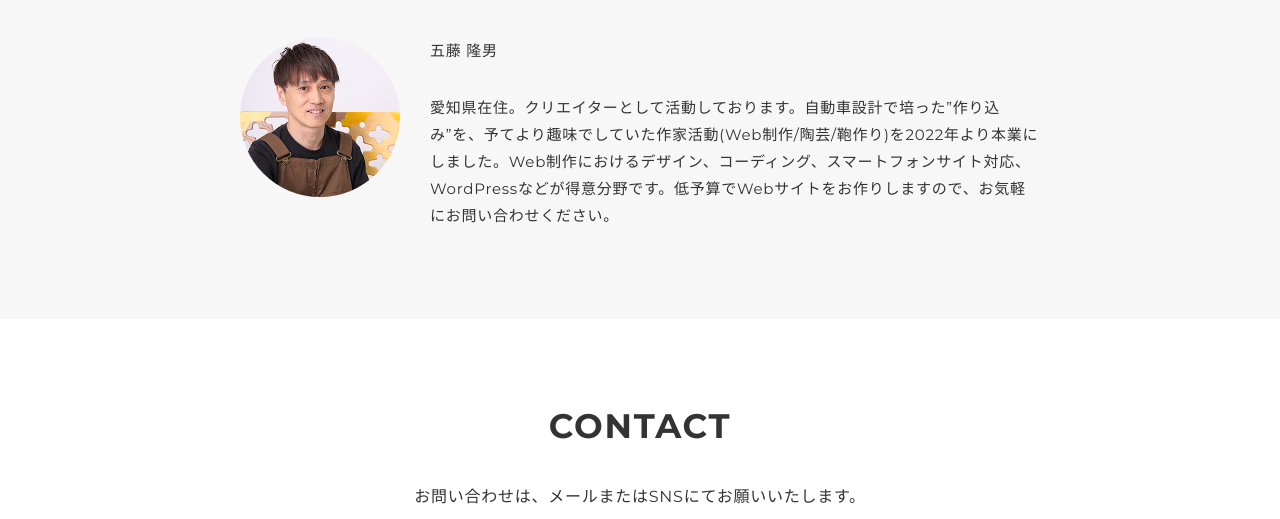
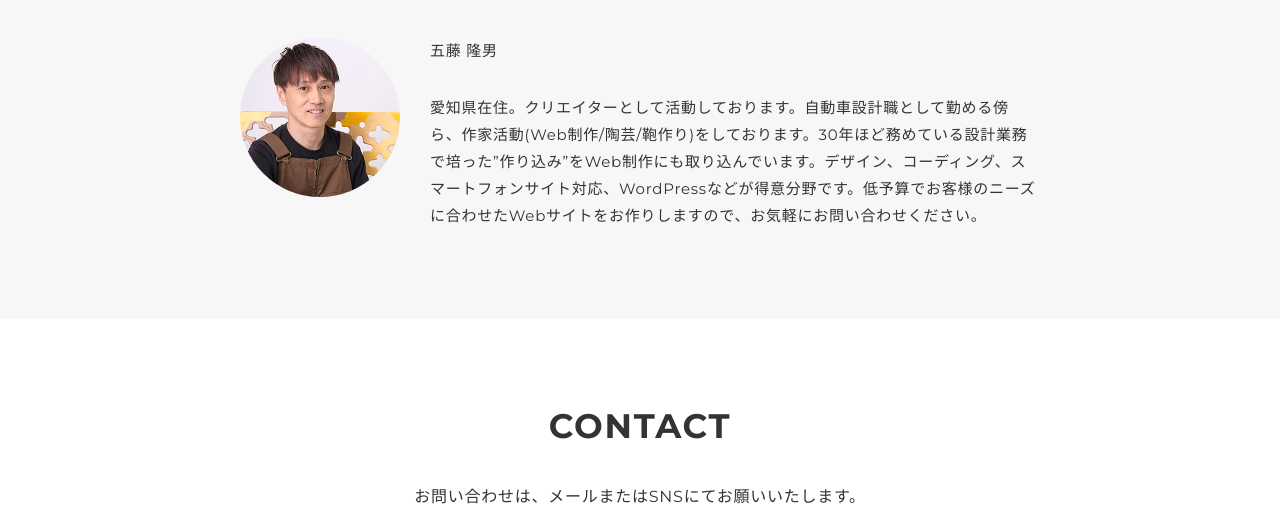
Before and after one commit to TAKAO-001/goodesign, a plain HTML site: page index.html in a window 1280 px wide. Shown: the part 2713-3232 px from the top of the page. Drawn offline with nearby package versions, Linux system fonts and the light colour scheme.

Commit message:
Update index.html

```diff
--- a/index.html
+++ b/index.html
@@ -153,7 +153,7 @@
                 五藤 隆男
               </p>
               <p>
-                愛知県在住。クリエイターとして活動しております。自動車設計で培った”作り込み”を、予てより趣味でしていた作家活動(Web制作/陶芸/鞄作り)を2022年より本業にしました。Web制作におけるデザイン、コーディング、スマートフォンサイト対応、WordPressなどが得意分野です。低予算でWebサイトをお作りしますので、お気軽にお問い合わせください。
+                愛知県在住。クリエイターとして活動しております。自動車設計職として勤める傍ら、作家活動(Web制作/陶芸/鞄作り)をしております。30年ほど務めている設計業務で培った”作り込み”をWeb制作にも取り込んでいます。デザイン、コーディング、スマートフォンサイト対応、WordPressなどが得意分野です。低予算でお客様のニーズに合わせたWebサイトをお作りしますので、お気軽にお問い合わせください。
               </p>
 
             </div>
```
